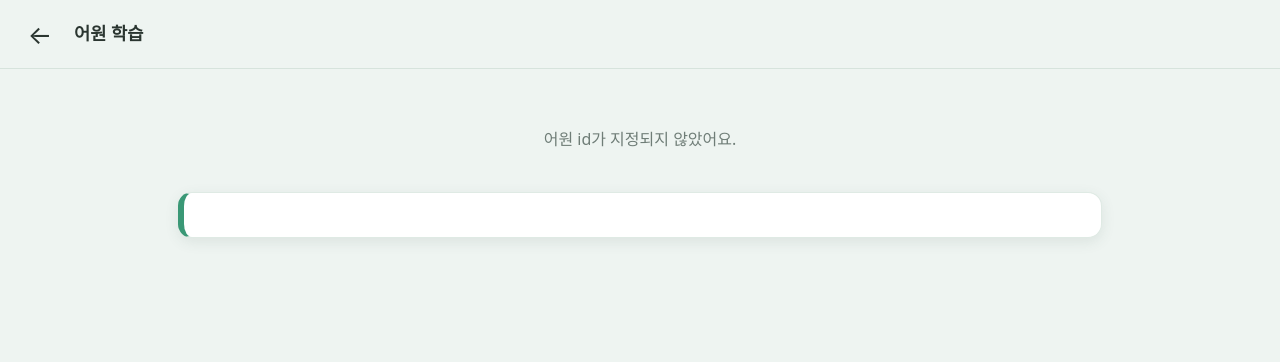
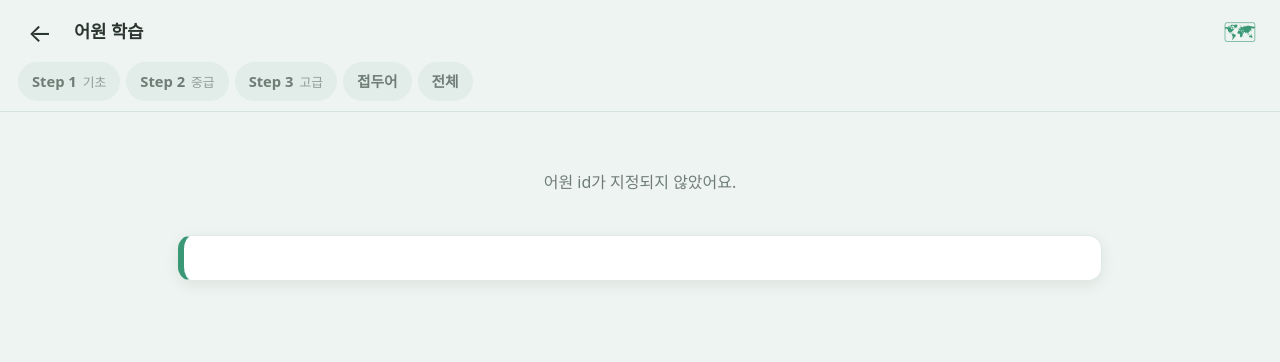
Before and after one commit to hanma1id/vocab-roots, a plain HTML site: page root.html in a window 1280 px wide. Drawn offline with Linux system fonts and the light colour scheme.

Commit message:
하위 페이지 헤더에도 칩 네비 추가 — 어디서든 빠른 이동
- root/prefix/map/quiz 페이지의 헤더가 모두 두 줄 구조
  1줄: ← 백 + 제목 + 🗺
  2줄: Step1 | Step2 | Step3 | 접두어 | 전체
- 칩 클릭 시 index.html?filter=stepN 으로 이동
- app.js가 URL 파라미터 읽어 해당 칩 자동 활성화
- 좁은 화면이면 칩 바 가로 스크롤

```diff
--- a/css/style.css
+++ b/css/style.css
@@ -72,21 +72,25 @@ a { color: var(--accent); text-decoration: none; }
   flex: 1;
 }
 
-/* 홈 화면 헤더 — 제목 줄 + 칩 바를 묶어 한 sticky 블록으로 */
-.app-header-home {
+/* 헤더 두 줄 구조 — 제목 줄 + 칩 바 (홈/하위 페이지 공용) */
+.app-header-home,
+.app-header-sub {
   flex-direction: column;
   align-items: stretch;
   padding: 10px 18px 8px;
   gap: 8px;
 }
-.app-header-home .header-row {
+.app-header-home .header-row,
+.app-header-sub .header-row {
   display: flex;
   align-items: center;
   gap: 12px;
 }
-.app-header-home .header-row h1 { flex: 1; }
-/* 칩 바를 헤더 안에서 가로 스크롤 가능하게 — 좁은 화면 대응 */
-.app-header-home .filter-chips {
+.app-header-home .header-row h1,
+.app-header-sub .header-row h1 { flex: 1; }
+/* 칩 바 — 좁은 화면에선 가로 스크롤 */
+.app-header-home .filter-chips,
+.app-header-sub .filter-chips {
   margin: 0;
   flex-wrap: nowrap;
   overflow-x: auto;
@@ -94,8 +98,14 @@ a { color: var(--accent); text-decoration: none; }
   -ms-overflow-style: none;
   padding-bottom: 2px;
 }
-.app-header-home .filter-chips::-webkit-scrollbar { display: none; }
-.app-header-home .filter-chips .chip { flex-shrink: 0; }
+.app-header-home .filter-chips::-webkit-scrollbar,
+.app-header-sub .filter-chips::-webkit-scrollbar { display: none; }
+.app-header-home .filter-chips .chip,
+.app-header-sub .filter-chips .chip { flex-shrink: 0; }
+/* 하위 페이지의 칩은 a 태그 — 링크 기본 스타일 제거 */
+.header-nav.filter-chips .chip {
+  text-decoration: none;
+}
 .app-header .back-btn {
   font-size: 1.6rem;
   width: 44px;
--- a/root.html
+++ b/root.html
@@ -18,9 +18,30 @@
   <link rel="stylesheet" href="css/style.css" />
 </head>
 <body>
-  <header class="app-header">
-    <button class="back-btn" type="button" aria-label="뒤로">←</button>
-    <h1 id="pageTitle">어원 학습</h1>
+  <header class="app-header app-header-sub">
+    <div class="header-row">
+      <button class="back-btn" type="button" aria-label="뒤로">←</button>
+      <h1 id="pageTitle">어원 학습</h1>
+      <a class="map-link" href="map.html" title="의미 지도 보기">🗺</a>
+    </div>
+    <!-- 빠른 네비 — 클릭 시 홈으로 이동하면서 해당 필터 활성화 -->
+    <nav class="filter-chips header-nav">
+      <a class="chip" href="index.html?filter=step1">
+        <span class="chip-step">Step 1</span><span class="chip-sub">기초</span>
+      </a>
+      <a class="chip" href="index.html?filter=step2">
+        <span class="chip-step">Step 2</span><span class="chip-sub">중급</span>
+      </a>
+      <a class="chip" href="index.html?filter=step3">
+        <span class="chip-step">Step 3</span><span class="chip-sub">고급</span>
+      </a>
+      <a class="chip" href="index.html?filter=prefix">
+        <span class="chip-step">접두어</span>
+      </a>
+      <a class="chip" href="index.html?filter=all">
+        <span class="chip-step">전체</span>
+      </a>
+    </nav>
   </header>
 
   <main class="container">
--- a/service-worker.js
+++ b/service-worker.js
@@ -11,7 +11,7 @@
  *   - 그러면 다음 새로고침 때 옛 캐시는 자동 삭제된다.
  * ============================================================ */
 
-const CACHE_VERSION = "vocab-roots-v35-2026-05-21";
+const CACHE_VERSION = "vocab-roots-v36-2026-05-21";
 
 // 미리 캐시할 핵심 자원 목록
 // (어원 JSON은 동적으로 늘어나므로 fetch 시점에 캐시한다)
```
Also changed, not shown: js/app.js (+9 -1 lines), map.html (+22 -3 lines), prefix.html (+23 -3 lines), quiz.html (+22 -3 lines).
